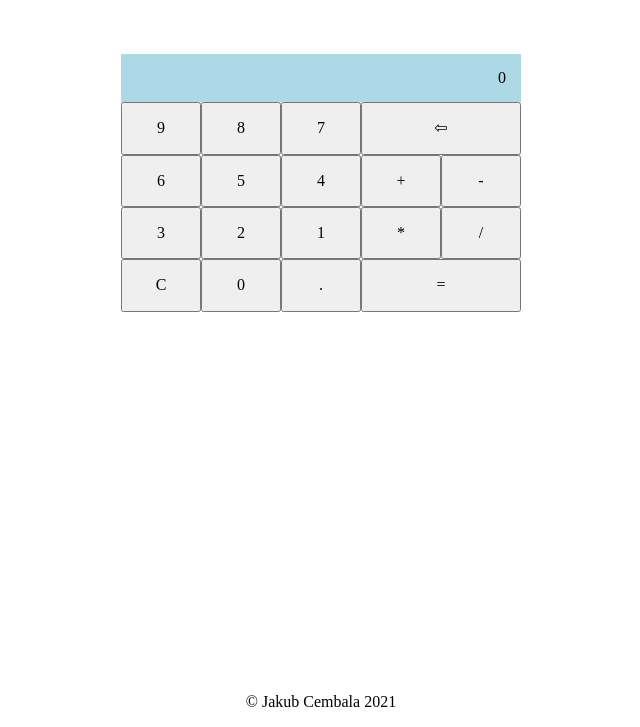
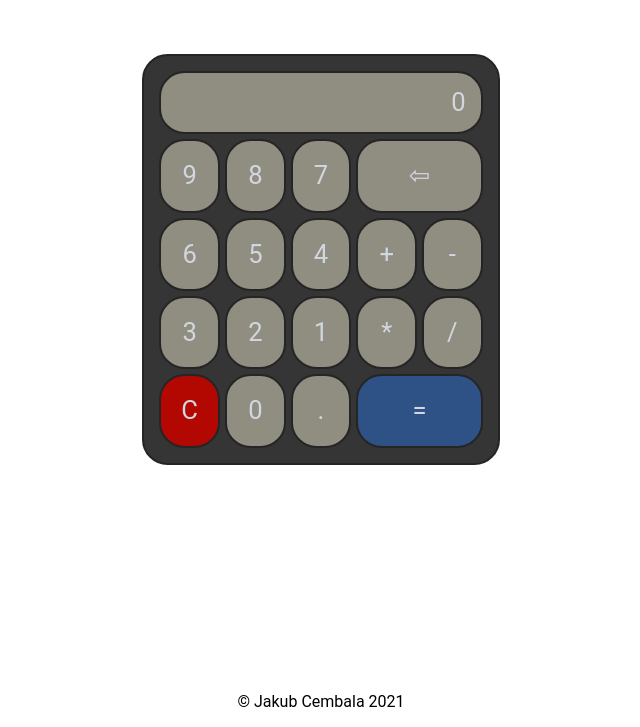
Before and after one commit to JCembala/calculator, a plain HTML site: page index.html in a window 1280 px wide. Shown: the part 73-800 px from the top of the page, without its empty margins (319-959 px from the left). Drawn offline with Linux system fonts and the light colour scheme.

Commit message:
updated styling

```diff
--- a/index.html
+++ b/index.html
@@ -22,7 +22,7 @@
                 <button class="calculator__button button__number--js" id="nine">9</button>
                 <button class="calculator__button button__number--js" id="eight">8</button>
                 <button class="calculator__button button__number--js" id="seven">7</button>
-                <button class="calculator__button button__double" id="backspace">⇦</button>
+                <button class="calculator__button button__span2" id="backspace">⇦</button>
                 <button class="calculator__button button__number--js" id="six">6</button>
                 <button class="calculator__button button__number--js" id="five">5</button>
                 <button class="calculator__button button__number--js" id="four">4</button>
@@ -36,7 +36,7 @@
                 <button class="calculator__button" id="clear">C</button>
                 <button class="calculator__button button__number--js" id="zero">0</button>
                 <button class="calculator__button" id="dot">.</button>
-                <button class="calculator__button button__double" id="equal">=</button>
+                <button class="calculator__button button__span2" id="equal">=</button>
             </div>
         </div>
     </main>
--- a/resources/css/default.css
+++ b/resources/css/default.css
@@ -1,5 +1,22 @@
+:root {
+    --font: #D2D7DF;
+    --secondColor: #FFFFFF;
+    --buttons: #8f8e81;
+    --buttonsHover: #69695e;
+    --buttonsActive: #55544c;
+    --background: #353535;
+    --border: #252525;
+    --buttonClear: #b30802;
+    --buttonClearHover: #A10702;
+    --buttonClearActive: #7c0501;
+    --buttonEqual: #2e5186;
+    --buttonEqualHover: #26436e;
+    --buttonEqualActive: #1a2e4d;
+}
+
 html {
     box-sizing: border-box;
+    font-family: Roboto, Oxygen, Ubuntu, Cantarell, 'Open Sans', 'Helvetica Neue', sans-serif;
 }
 
 *, *::after, *::before {
@@ -23,28 +40,78 @@ html {
 
 .calculator {
     margin-top: 50px;
+    padding: 15px;
+    font-size: 1.6em;
+    background-color: var(--background);
+    border: 2px var(--border) solid;
+    border-radius: 1em;
+}
+
+.calculator__display, .calculator__button {
+    background-color: var(--buttons);
+    color: var(--font);
+    border-color: var(--buttons);
 }
 
 .calculator__display {
     padding: 15px;
+    margin-bottom: 5px;
     text-align: right;
-    background-color: lightblue;
+    border: 2px var(--border) solid;
+    border-radius: 1em;
 }
 
 .calculator__buttons {
-    display: flex;
-    flex-flow: row wrap;
-    max-width: 400px;
+    display: grid;
+    gap: 5px;
+    grid-template-columns: repeat(5, 1fr);
 }
 
 .calculator__button {
-    flex-basis: 20%;
-    padding: 15px;
+    padding: 20px;
+    border: 2px var(--border) solid;
+    border-radius: 1em;
+    box-shadow: none;
+    outline: none;
 }
 
-.button__double {
-    flex-basis: 40%;
+.calculator__button:hover {
+    background-color: var(--buttonsHover);
 }
+
+.calculator__button:active {
+    background-color: var(--buttonsActive);
+}
+
+.button__span2 {
+    grid-column: span 2;
+}
+
+#clear {
+    background-color: var(--buttonClear);
+}
+
+#equal {
+    background-color: var(--buttonEqual);
+}
+
+#clear:hover {
+    background-color: var(--buttonClearHover);
+}
+
+#equal:hover {
+    background-color: var(--buttonEqualHover);
+}
+
+#clear:active {
+    background-color: var(--buttonClearActive);
+}
+
+#equal:active {
+    background-color: var(--buttonEqualActive);
+}
+
+
 
 .footer__copyright {
     position: absolute;
```
